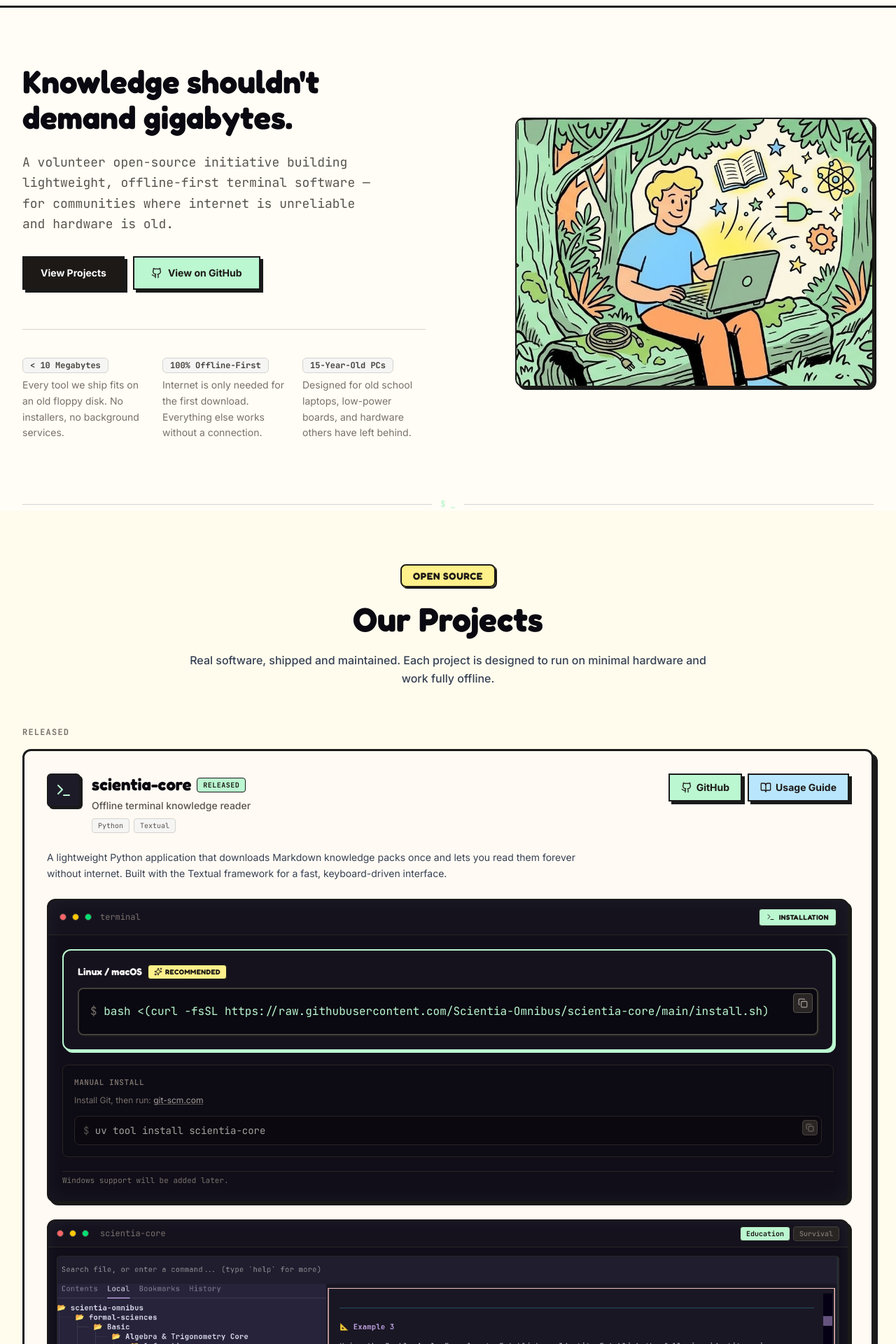
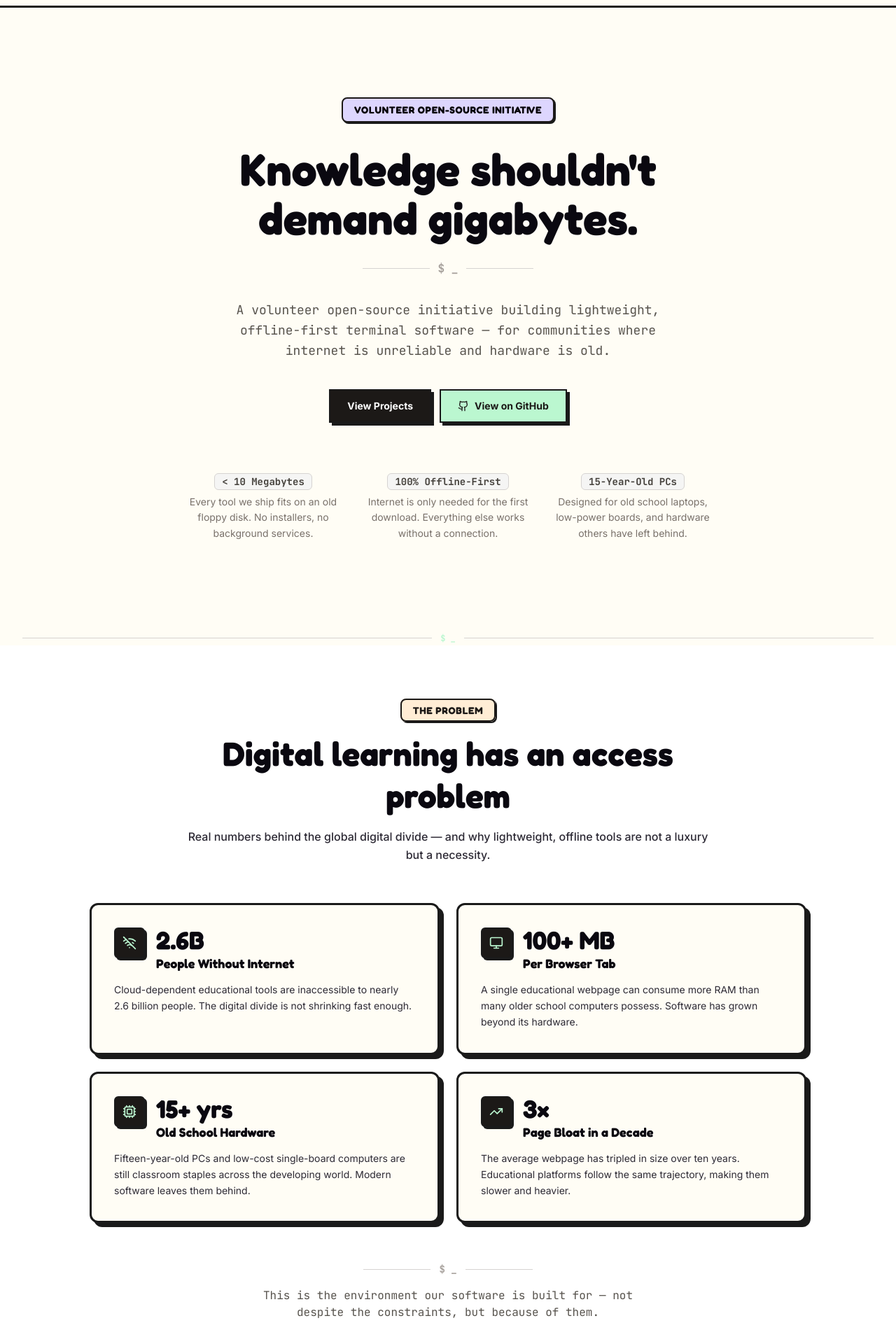
Before and after one commit to Scientia-Omnibus/scientia-omnibus-web, a React (Vite) app: page / in a window 1280 px wide. Shown: the part 80-2000 px from the top of the page at 70% size. Built offline with nearby package versions, Linux system fonts and the light colour scheme.

Commit message:
updated main page + problems map

```diff
--- a/src/components/Hero.tsx
+++ b/src/components/Hero.tsx
@@ -2,7 +2,6 @@ import { Language } from '../types';
 import { UI_TRANSLATIONS } from '../data/modules';
 import { Github } from 'lucide-react';
 import { motion } from 'motion/react';
-import demoMain from '../assets/images/demo-main.jpg';
 
 interface HeroProps {
   language: Language;
@@ -20,29 +19,50 @@ export default function Hero({ language, onScrollToSection }: HeroProps) {
 
   return (
     <section className="relative overflow-hidden bg-bg-warm">
-      <div className="mx-auto max-w-7xl px-4 sm:px-6 lg:px-8 py-12 sm:py-16 lg:py-20">
-        <div className="grid grid-cols-1 lg:grid-cols-2 gap-10 lg:gap-16 items-center">
+      <div className="mx-auto max-w-4xl px-4 sm:px-6 lg:px-8 py-20 sm:py-28 lg:py-32 text-center">
         <motion.div
-            initial={{ opacity: 0, y: 16 }}
+          initial={{ opacity: 0, y: 20 }}
           animate={{ opacity: 1, y: 0 }}
-            transition={{ duration: 0.45 }}
+          transition={{ duration: 0.5 }}
         >
+          <span
+            className={`
+              inline-block font-fredoka text-xs sm:text-sm font-bold
+              text-stone-1000 bg-cartoon-purple px-4 py-1.5
+              border-2 border-stone-900 rounded-lg
+              shadow-[2px_2px_0px_#1A1A1A] uppercase tracking-wider
+              mb-6 sm:mb-8
+            `}
+          >
+            {language === 'en'
+              ? 'Volunteer Open-Source Initiative'
+              : 'Валонцёрская Open-Source Ініцыятыва'}
+          </span>
+
           <h1
             className={`
-                font-display font-bold text-stone-950 leading-[1.12] mb-6
-                text-[1.75rem] sm:text-4xl lg:text-[2.75rem] xl:text-[2.85rem]
-                max-w-xl
+              font-display font-bold text-stone-950 leading-[1.1] mb-6
+              text-[2rem] sm:text-[3rem] lg:text-[3.5rem] xl:text-[4rem]
+              max-w-3xl mx-auto
               ${language === 'by' ? 'tracking-tight' : ''}
             `}
           >
             {t.heroTitle[language]}
           </h1>
 
-            <p className="text-base sm:text-lg text-stone-600 leading-relaxed mb-8 max-w-lg font-mono">
+          <div className="flex items-center justify-center gap-3 mb-8">
+            <div className="h-px flex-1 max-w-16 sm:max-w-24 bg-stone-300" />
+            <span className="font-mono text-sm sm:text-base text-stone-400 font-bold select-none">
+              $ _
+            </span>
+            <div className="h-px flex-1 max-w-16 sm:max-w-24 bg-stone-300" />
+          </div>
+
+          <p className="text-base sm:text-lg text-stone-600 leading-relaxed mb-10 max-w-2xl mx-auto font-mono">
             {t.heroSubtitle[language]}
           </p>
 
-            <div className="flex flex-col sm:flex-row flex-wrap gap-3">
+          <div className="flex flex-col sm:flex-row justify-center gap-3 mb-14 sm:mb-18">
             <button
               type="button"
               onClick={() => onScrollToSection('projects')}
@@ -60,45 +80,26 @@ export default function Hero({ language, onScrollToSection }: HeroProps) {
               <Github className="h-4 w-4" />
               {t.viewOnGithub[language]}
             </a>
-
           </div>
 
           <motion.div
-              className="mt-12 sm:mt-14 pt-8 sm:pt-10 border-t border-stone-300 grid grid-cols-1 sm:grid-cols-3 gap-4 sm:gap-6"
+            className="grid grid-cols-1 sm:grid-cols-3 gap-4 sm:gap-6 max-w-3xl mx-auto"
             initial={{ opacity: 0, y: 12 }}
             animate={{ opacity: 1, y: 0 }}
             transition={{ duration: 0.45, delay: 0.2 }}
           >
             {HERO_STATS.map(({ key, descKey }) => (
-                <div key={key} className="flex flex-col gap-1.5">
-                  <span className="font-mono text-[11px] sm:text-xs font-bold text-stone-700 bg-stone-100 border border-stone-300 rounded-md px-2.5 py-1 w-fit leading-none">
+              <div key={key} className="flex flex-col gap-1.5 items-center">
+                <span className="font-mono text-xs sm:text-sm font-bold text-stone-700 bg-stone-100 border border-stone-300 rounded-md px-2.5 py-1 w-fit leading-none">
                   {t[key][language]}
                 </span>
-                  <p className="text-xs sm:text-sm text-stone-500 leading-relaxed">
+                <p className="text-xs sm:text-sm text-stone-500 leading-relaxed text-center">
                   {t[descKey][language]}
                 </p>
               </div>
             ))}
           </motion.div>
         </motion.div>
-
-          <motion.div
-            className="flex justify-center lg:justify-end"
-            initial={{ opacity: 0, scale: 0.98 }}
-            animate={{ opacity: 1, scale: 1 }}
-            transition={{ duration: 0.45, delay: 0.1 }}
-          >
-            <div className="w-full max-w-md lg:max-w-lg">
-              <div className="overflow-hidden rounded-xl border-2 border-stone-900 bg-stone-100 shadow-[4px_4px_0px_#1A1A1A]">
-                <img
-                  src={demoMain}
-                  alt=""
-                  className="w-full aspect-4/3 object-cover"
-                />
-              </div>
-            </div>
-          </motion.div>
-        </div>
       </div>
     </section>
   );
--- /dev/null
+++ b/src/components/ProblemMapSection.tsx
@@ -0,0 +1,160 @@
+import { Language } from '../types';
+import { WifiOff, Monitor, Cpu, TrendingUp } from 'lucide-react';
+import { motion } from 'motion/react';
+
+interface ProblemMapSectionProps {
+  language: Language;
+}
+
+interface ProblemEntry {
+  id: string;
+  number: string;
+  icon: typeof WifiOff;
+  title: { en: string; by: string };
+  desc: { en: string; by: string };
+}
+
+const PROBLEMS: ProblemEntry[] = [
+  {
+    id: 'offline',
+    number: '2.6B',
+    icon: WifiOff,
+    title: {
+      en: 'People Without Internet',
+      by: 'Людзі без інтэрнэту',
+    },
+    desc: {
+      en: 'Cloud-dependent educational tools are inaccessible to nearly 2.6 billion people. The digital divide is not shrinking fast enough.',
+      by: 'Воблачныя адукацыйныя інструменты недаступныя амаль 2,6 млрд чалавек. Лічбавы разрыў не скарачаецца дастаткова хутка.',
+    },
+  },
+  {
+    id: 'memory',
+    number: '100+ MB',
+    icon: Monitor,
+    title: {
+      en: 'Per Browser Tab',
+      by: 'На ўкладку браўзера',
+    },
+    desc: {
+      en: 'A single educational webpage can consume more RAM than many older school computers possess. Software has grown beyond its hardware.',
+      by: 'Адна адукацыйная старонка можа спажываць больш АЗП, чым мае шмат які стары школьны кампутар. Софт вырас за межы свайго абсталявання.',
+    },
+  },
+  {
+    id: 'hardware',
+    number: '15+ yrs',
+    icon: Cpu,
+    title: {
+      en: 'Old School Hardware',
+      by: 'Састарэлая тэхніка',
+    },
+    desc: {
+      en: 'Fifteen-year-old PCs and low-cost single-board computers are still classroom staples across the developing world. Modern software leaves them behind.',
+      by: '15-гадовыя ПК і недарагія мікракампутары — усё яшчэ аснова ў школах развіваючагася свету. Сучасны софт іх ігнаруе.',
+    },
+  },
+  {
+    id: 'bloat',
+    number: '3×',
+    icon: TrendingUp,
+    title: {
+      en: 'Page Bloat in a Decade',
+      by: 'Разбуханне за дзесяцігоддзе',
+    },
+    desc: {
+      en: 'The average webpage has tripled in size over ten years. Educational platforms follow the same trajectory, making them slower and heavier.',
+      by: 'Памер сярэдняй вэб-старонкі вырас у 3 разы за дзесяць гадоў. Адукацыйныя платформы ідуць тым жа шляхам.',
+    },
+  },
+];
+
+const containerVariants = {
+  hidden: { opacity: 0 },
+  visible: {
+    opacity: 1,
+    transition: { staggerChildren: 0.1 },
+  },
+};
+
+const cardVariants = {
+  hidden: { opacity: 0, y: 20 },
+  visible: { opacity: 1, y: 0, transition: { duration: 0.4 } },
+};
+
+export default function ProblemMapSection({ language }: ProblemMapSectionProps) {
+  return (
+    <section className="py-12 sm:py-20 bg-white overflow-hidden">
+      <div className="mx-auto max-w-7xl px-4 sm:px-6 lg:px-8">
+        <div className="text-center max-w-3xl mx-auto mb-10 sm:mb-14">
+          <span className="font-fredoka text-xs sm:text-sm font-bold text-stone-900 bg-cartoon-orange px-4 py-1.5 border-2 border-stone-900 rounded-lg shadow-[2px_2px_0px_#1A1A1A] uppercase tracking-wider">
+            {language === 'en' ? 'The Problem' : 'Праблема'}
+          </span>
+
+          <h2 className="text-2xl sm:text-4xl lg:text-5xl font-display font-bold text-stone-950 mt-4 sm:mt-5 mb-3 sm:mb-4 leading-tight">
+            {language === 'en'
+              ? 'Digital learning has an access problem'
+              : 'Лічбавая адукацыя мае праблему доступу'}
+          </h2>
+
+          <p className="text-sm sm:text-base text-gray-750 leading-relaxed font-sans font-medium">
+            {language === 'en'
+              ? 'Real numbers behind the global digital divide — and why lightweight, offline tools are not a luxury but a necessity.'
+              : 'Рэальныя лічбы глабальнага лічбавага разрыву — і чаму лёгкія афлайн-інструменты не раскоша, а неабходнасць.'}
+          </p>
+        </div>
+
+        <motion.div
+          className="grid grid-cols-1 md:grid-cols-2 gap-5 sm:gap-6 max-w-5xl mx-auto"
+          variants={containerVariants}
+          initial="hidden"
+          whileInView="visible"
+          viewport={{ once: true, margin: '-80px' }}
+        >
+          {PROBLEMS.map((problem) => {
+            const Icon = problem.icon;
+            return (
+              <motion.div
+                key={problem.id}
+                className="sketch-border bg-bg-warm p-6 sm:p-8"
+                variants={cardVariants}
+              >
+                <div className="flex items-start gap-4 mb-4">
+                  <div className="flex h-11 w-11 shrink-0 items-center justify-center sketch-border-xs bg-stone-900 text-cartoon-green">
+                    <Icon className="h-5 w-5" />
+                  </div>
+                  <div className="min-w-0">
+                    <span className="block font-display text-3xl sm:text-4xl font-bold text-stone-950 leading-none mb-1">
+                      {problem.number}
+                    </span>
+                    <h3 className="font-display font-bold text-base sm:text-lg text-stone-950 leading-tight">
+                      {problem.title[language]}
+                    </h3>
+                  </div>
+                </div>
+                <p className="text-sm text-gray-750 leading-relaxed font-sans">
+                  {problem.desc[language]}
+                </p>
+              </motion.div>
+            );
+          })}
+        </motion.div>
+
+        <div className="text-center mt-10 sm:mt-14">
+          <div className="flex items-center justify-center gap-3 mb-4">
+            <div className="h-px flex-1 max-w-16 sm:max-w-24 bg-stone-300" />
+            <span className="font-mono text-xs sm:text-sm text-stone-400 font-bold select-none">
+              $ _
+            </span>
+            <div className="h-px flex-1 max-w-16 sm:max-w-24 bg-stone-300" />
+          </div>
+          <p className="text-sm sm:text-base text-stone-600 font-mono max-w-xl mx-auto">
+            {language === 'en'
+              ? 'This is the environment our software is built for — not despite the constraints, but because of them.'
+              : 'Гэта асяроддзе, для якога створаны наш софт — не насуперак абмежаванням, а дзякуючы ім.'}
+          </p>
+        </div>
+      </div>
+    </section>
+  );
+}
--- a/src/pages/HomePage.tsx
+++ b/src/pages/HomePage.tsx
@@ -1,4 +1,5 @@
 import Hero from '../components/Hero';
+import ProblemMapSection from '../components/ProblemMapSection';
 import ProjectsSection from '../components/ProjectsSection';
 import WhySection from '../components/WhySection';
 import CommunitySection from '../components/CommunitySection';
@@ -19,6 +20,8 @@ export default function HomePage() {
     <main>
       <Hero language={language} onScrollToSection={handleScrollToSection} />
       <SectionDivider />
+      <ProblemMapSection language={language} />
+      <SectionDivider />
       <ProjectsSection language={language} />
       <SectionDivider />
       <WhySection language={language} />
```
Lines whose indentation alone changed are shown as unchanged.
